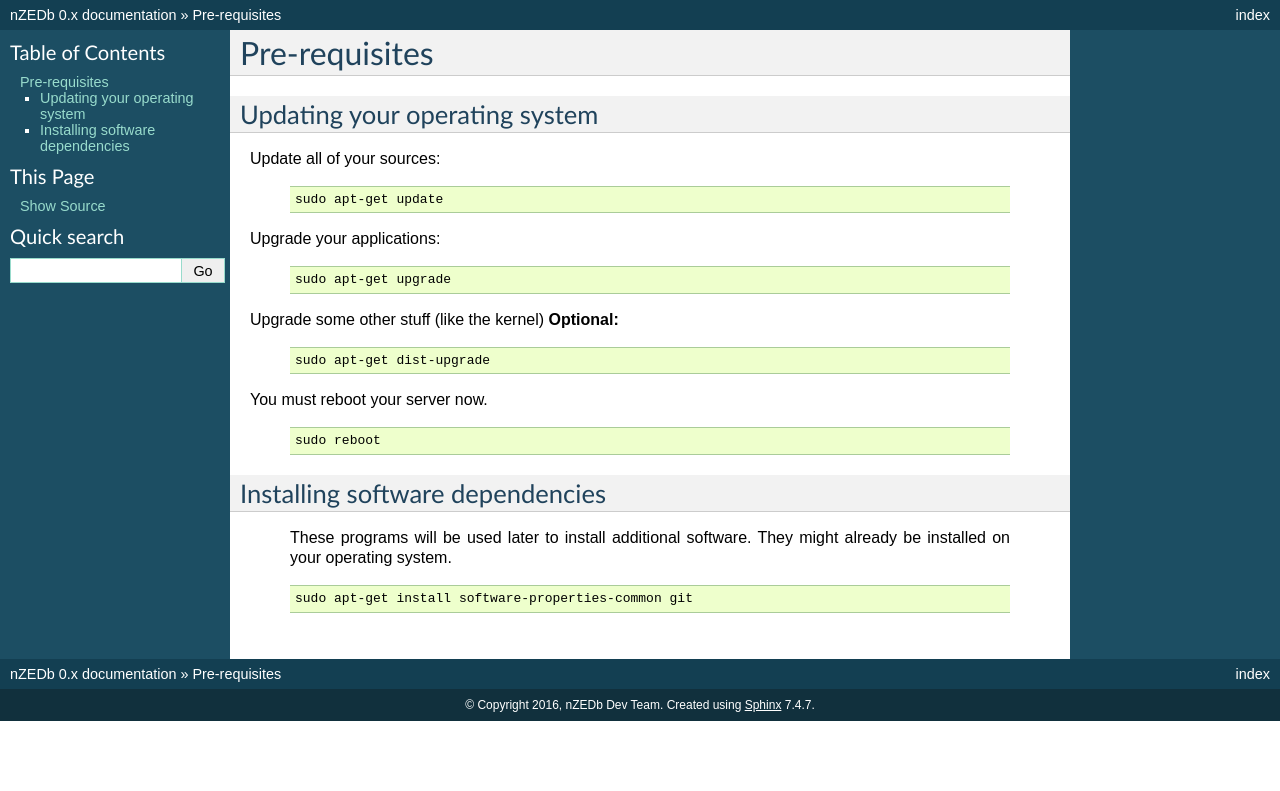
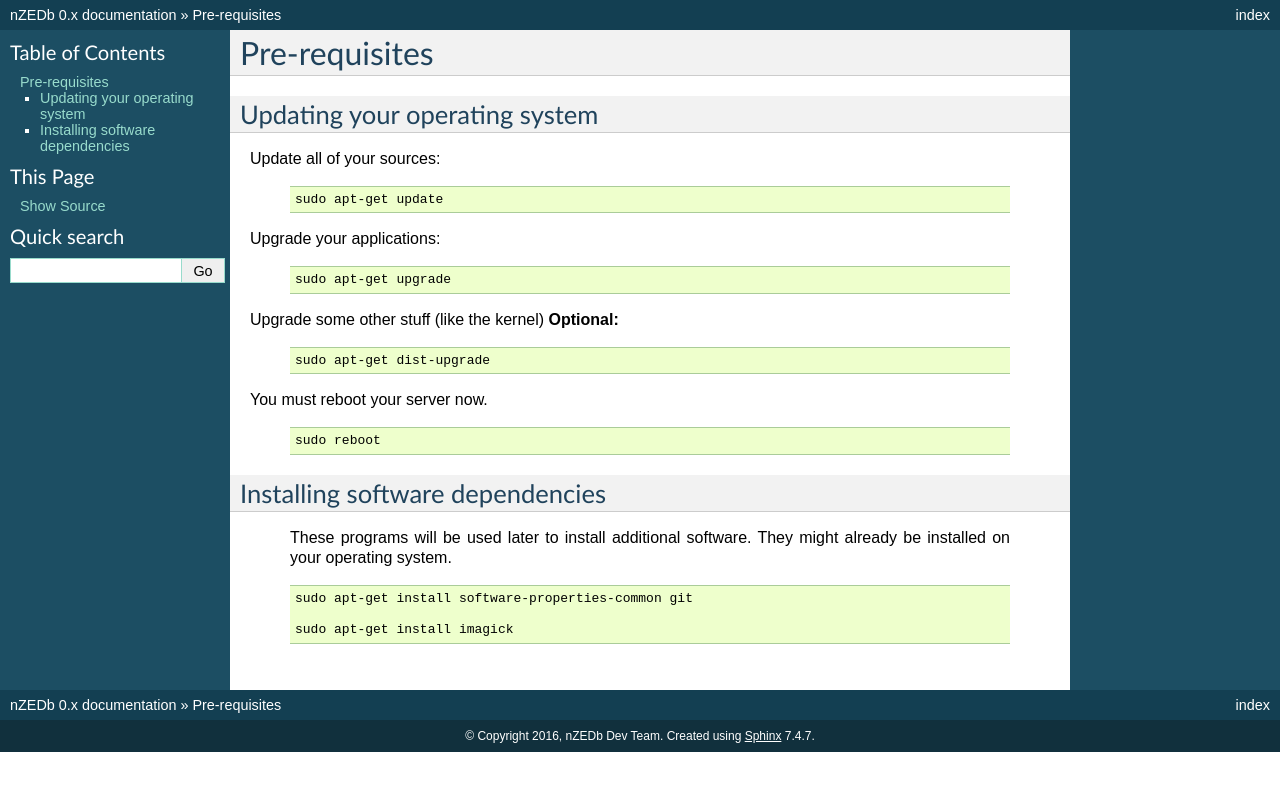
Before and after one commit to nZEDb/nZEDb_Docs, a Sphinx documentation site: the page built from source/guides/installing/ubuntu/16.04/basics.rst, in a window 1280 px wide. Shown: the top 791 px of the page. Built offline with Sphinx 7.4.7, drawn with Linux system fonts in a browser that asks for light colours.

Commit message:
Add imagick to software dependencies.

```diff
--- a/source/guides/installing/ubuntu/16.04/basics.rst
+++ b/source/guides/installing/ubuntu/16.04/basics.rst
@@ -40,3 +40,5 @@ Installing software dependencies
   .. code:: bash
 
    sudo apt-get install software-properties-common git
+
+   sudo apt-get install imagick
```
